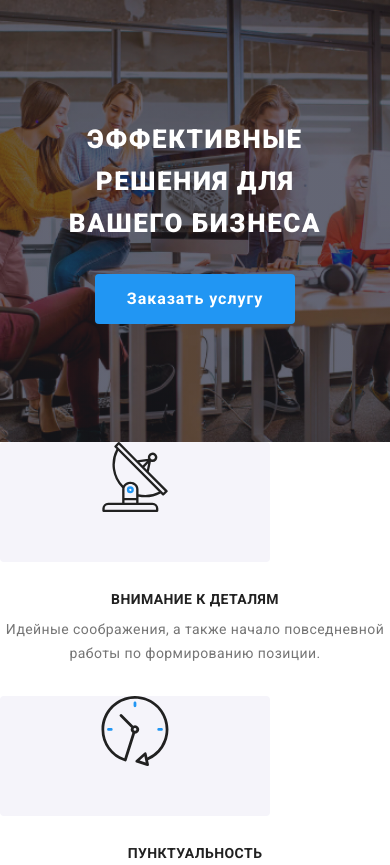
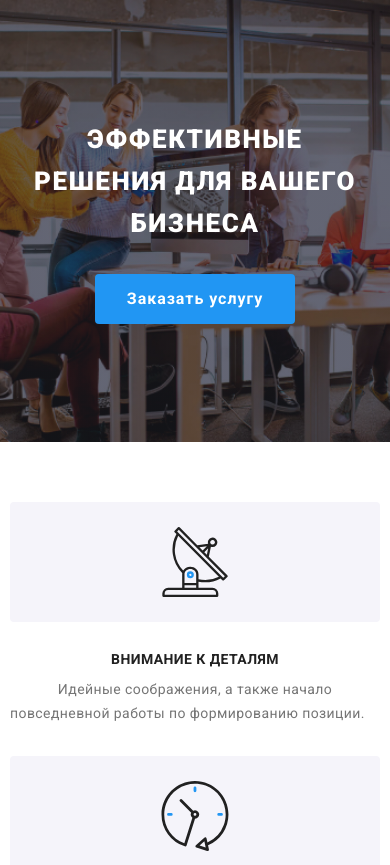
Before and after one commit to roman-bp/goit-markup-hw-08, a plain HTML site: page index.html in a window 390 px wide. Shown: the top 865 px of the page. Drawn offline with nearby package versions, Linux system fonts and the light colour scheme.

Commit message:
hero+about

```diff
--- a/sass/layout/_about.scss
+++ b/sass/layout/_about.scss
@@ -1,5 +1,20 @@
 .about {
-    @media screen and (min-width:320px) {}
+    @media screen and (min-width:320px) and (max-width:479px) {
+        width: auto;
+        margin: 0 auto;
+        padding: 60px 10px;
+
+        .about__wrap {
+            padding: 25px 0;
+            width: 100%;
+            justify-content: center;
+        }
+
+        .about__text {
+            text-align-last: left;
+        }
+
+    }
 
     @media screen and (min-width:480px) {
         width: 480px;
--- a/sass/layout/_hero.scss
+++ b/sass/layout/_hero.scss
@@ -12,7 +12,7 @@
     background-size: cover;
     margin: 0 auto;
 
-    @media screen and (max-width:320px) {
+    @media screen and (min-width:320px) {
         // width: auto;
         padding: 118px 30px;
 
```
Also changed, not shown: css/main.css, css/main.min.css, 2 other files.
